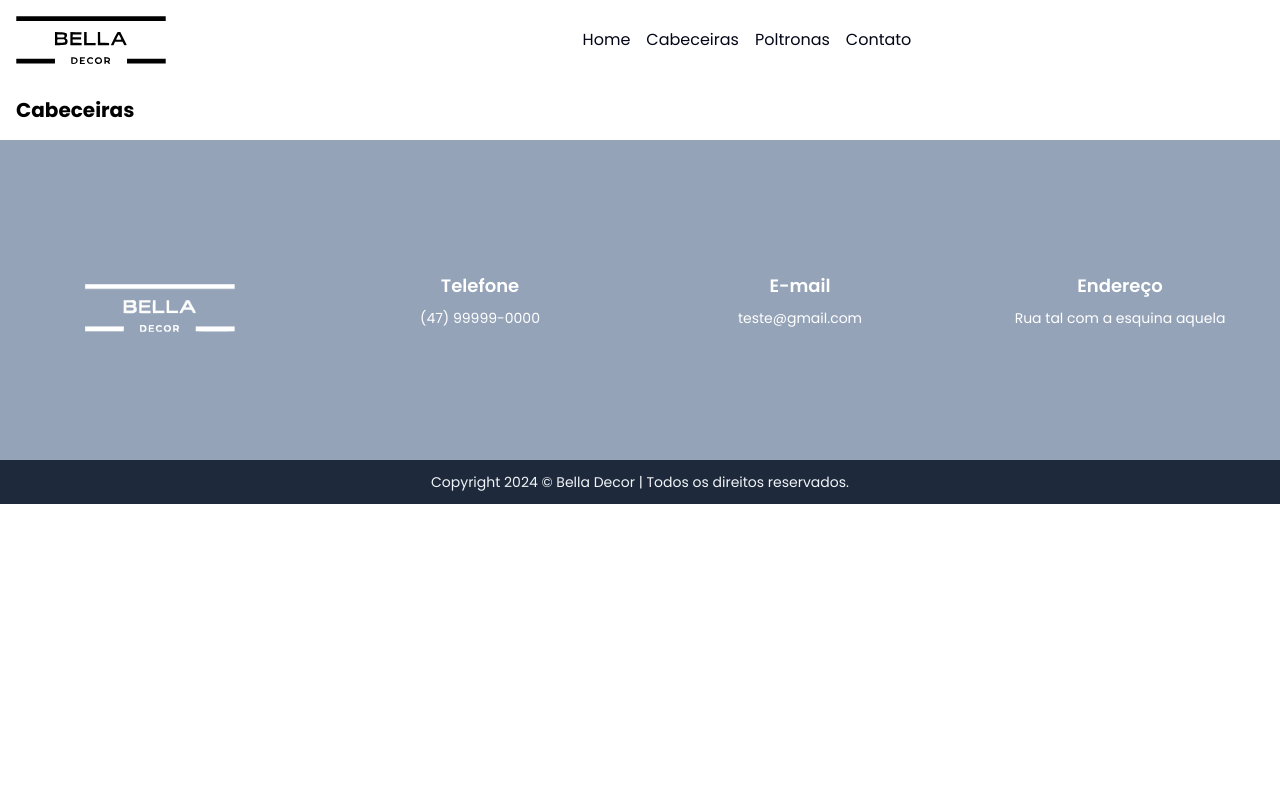
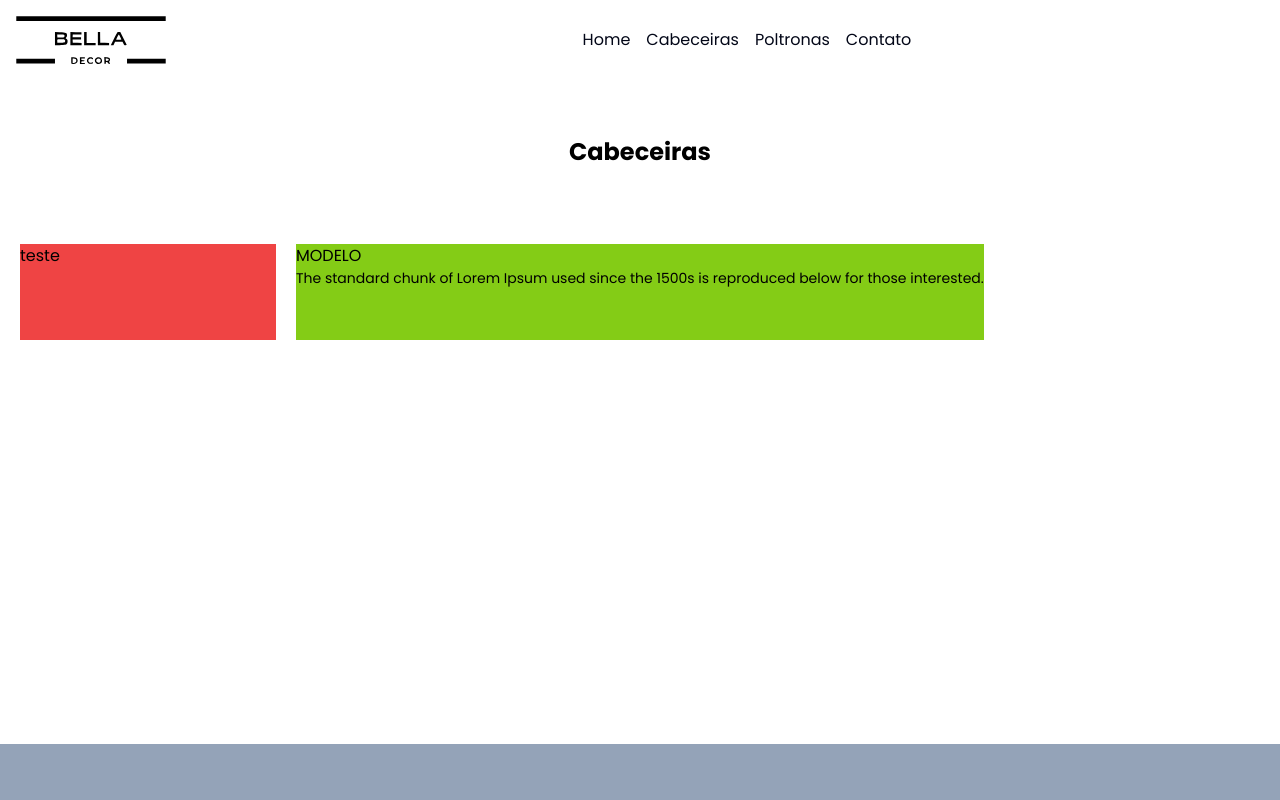
Before and after one commit to GBobello/bella-decor, a React (Vite) app: page /cabeceiras in a window 1280 px wide. Shown: the top 800 px of the page. Built offline with nearby package versions, Linux system fonts and the light colour scheme.

Commit message:
Commited

```diff
--- a/src/pages/headboards.tsx
+++ b/src/pages/headboards.tsx
@@ -3,10 +3,28 @@ import { Navbar } from "../components/navbar";
 
 export function Headboards(){
   return(
-    <>
-      <Navbar />
-      <div className="flex flex-row items-start p-4 text-xl font-bold" >Cabeceiras</div>
-      <Footer />
-    </>
+      <div className="flex flex-col w-full">
+        <Navbar />
+
+        <span className="w-full p-4 mt-10 text-center text-2xl font-bold mb-10" >Cabeceiras</span>
+
+        <div className="flex flex-col justify-center mb-96">
+
+          <div className="flex flex-row p-5">
+            <div className="bg-red-500 w-64 h-24">
+              teste
+            </div>
+            <div className="bg-lime-500 h-24 ml-5">
+              <h2>MODELO</h2>
+              <p className="text-sm " >The standard chunk of Lorem Ipsum used since the 1500s is reproduced below for those interested.</p>
+            </div>
+          </div>
+
+        </div>
+
+
+
+        <Footer />
+      </div>
   )
 }
--- a/src/pages/home.tsx
+++ b/src/pages/home.tsx
@@ -4,7 +4,6 @@ import cabeceira from "../assets/cabeceira.jpg"
 
 export function Home() {
   return(
-    <>
       <div className="flex flex-col w-full">
         <Navbar />
         <div className="flex flex-col items-center bg-slate-100 w-full lg:h-720">
@@ -28,9 +27,7 @@ export function Home() {
               <img className="w-full h-full object-cover" src={cabeceira} alt="" />
             </div>
           </div>
+        <Footer />
       </div>
-
-      <Footer />
-    </>
   )
 }
```
